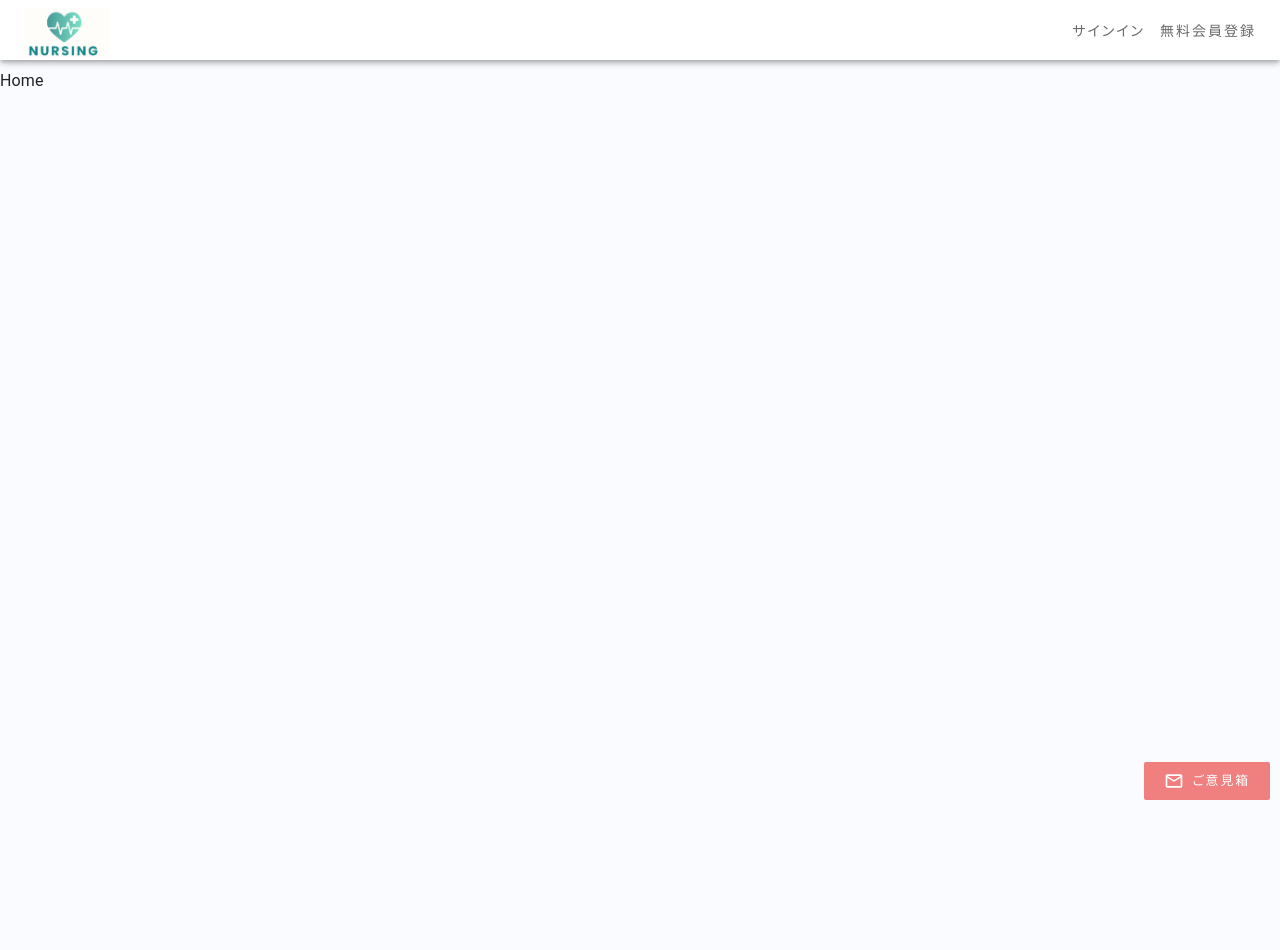
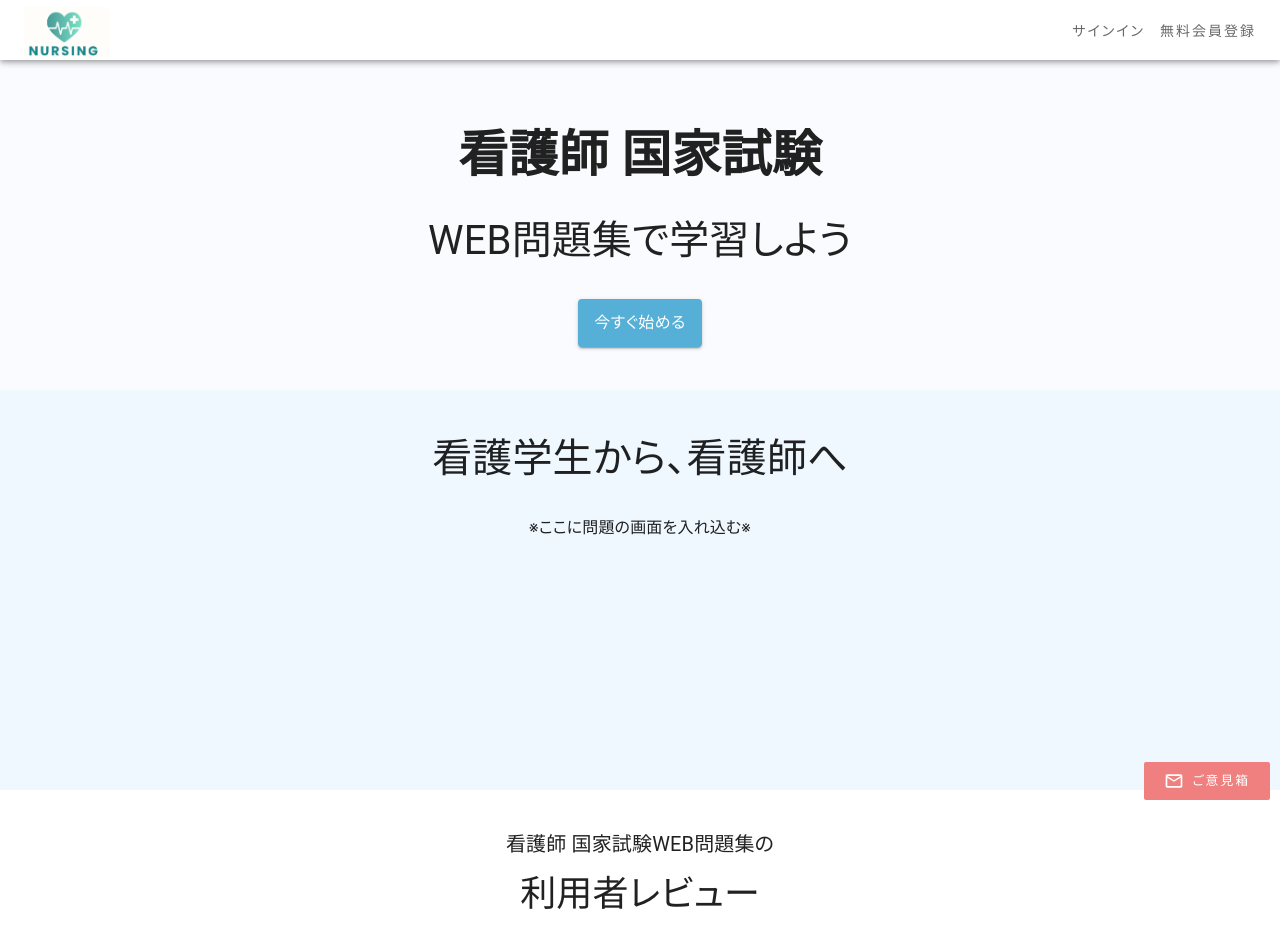
Before and after one commit to S42100254h/pean-nurse, a React (Create React App) app in the folder front/: page / in a window 1280 px wide. Shown: the top 950 px of the page. Before the commit the page ends 800 px from the top, so only its background shows below. Built offline with nearby package versions, Linux system fonts and the light colour scheme.

Commit message:
create basis of landing page

```diff
--- a/front/src/templates/Home.jsx
+++ b/front/src/templates/Home.jsx
@@ -1,8 +1,123 @@
 import React from "react";
+import { makeStyles } from "@material-ui/core";
+import { PrimaryButton } from "../components/UIkit";
+
+const useStyles = makeStyles((theme) => ({
+  topContainer: {
+    height: 320,
+    textAlign: "center",
+  },
+  topHeading: {
+    fontSize: 50,
+    fontWeight: "bold",
+    padding: "50px 0 10px 0",
+  },
+  topSubHeading: {
+    fontSize: 40,
+    padding: "10px 0 30px 0",
+  },
+  middleContainer: {
+    height: 400,
+    textAlign: "center",
+    backgroundColor: theme.palette.primary.light,
+  },
+  middleHeading: {
+    fontSize: 40,
+    padding: "40px 0 30px 0",
+  },
+  reviewContainer: {
+    backgroundColor: "#fff",
+    height: 600,
+    textAlign: "center",
+  },
+  reviewSubHeading: {
+    fontSize: 20,
+    padding: "40px 0 10px 0",
+  },
+  reviewHeading: {
+    fontSize: 36,
+    padding: "0px 0 30px 0",
+  },
+  bottomContainer: {
+    height: 430,
+    textAlign: "center",
+    backgroundColor: theme.palette.primary.dark,
+    color: "#fff",
+  },
+  bottomHeading: {
+    fontSize: 30,
+    color: "#fff",
+    padding: "30px 0 30px 0",
+  },
+  voice: {
+    fontSize: 20,
+    fontWeight: "bold",
+    color: "#000",
+    padding: "5px 0",
+  },
+  message: {
+    padding: "3px 0",
+  },
+  registerContainer: {
+    height: 280,
+    textAlign: "center",
+  },
+  registerSubHeading: {
+    fontSize: 20,
+    padding: "40px 0 10px 0",
+  },
+  registerHeading: {
+    fontSize: 30,
+    padding: "0 0 30px 0",
+  },
+}));
 
 const Home = () => {
+  const classes = useStyles();
+
   return (
-    <h2>Home</h2>
+    <div>
+      <div className={classes.topContainer}>
+        <div className={classes.topHeading}>看護師 国家試験</div>
+        <div className={classes.topSubHeading}>WEB問題集で学習しよう</div>
+        <PrimaryButton
+          id={"button"}
+          label={"今すぐ始める"}
+          onClick={() => console.log("click!")}
+        />
+      </div>
+      <div className={classes.middleContainer}>
+        <div className={classes.middleHeading}>看護学生から、看護師へ</div>
+        <div>※ここに問題の画面を入れ込む※</div>
+      </div>
+      <div className={classes.reviewContainer}>
+        <div className={classes.reviewSubHeading}>看護師 国家試験WEB問題集の</div>
+        <div className={classes.reviewHeading}>利用者レビュー</div>
+        <div>※ここにレビューを２件埋め込む※</div>
+      </div>
+      <div className={classes.bottomContainer}>
+        <div className={classes.bottomHeading}>看護学生から、看護師になろう</div>
+        <div className={classes.voice}>「国家試験に合格できるか心配...」</div>
+        <div className={classes.voice}>「参考書を読むと眠くなって、勉強が進まない...」</div>
+        <div className="module-spacer--extra-extra-small" />
+        <div className={classes.message}>そんなあなたが医療の世界に飛び込むお手伝いをしたい！</div>
+        <div>私たちはこんな思いで、PeANを運営しています。</div>
+        <div className="module-spacer--small" />
+        <div className={classes.message}>看護学生にとって、国家試験は大きな壁です。</div>
+        <div>国家試験の合否によっては、今後の１年が決まります。</div>
+        <div className="module-spacer--small" />
+        <div>私たちと一緒に医療の世界へ飛び込みましょう！</div>
+      </div>
+      <div className={classes.registerContainer}>
+        <div className={classes.registerSubHeading}>無料会員登録をして、</div>
+        <div className={classes.registerHeading}>さっそく始めよう！</div>
+        <PrimaryButton
+          id={"button"}
+          label={"無料会員登録"}
+          onClick={() => console.log("click!")}
+        />
+      </div>
+    </div>
   );
 };
 
```
